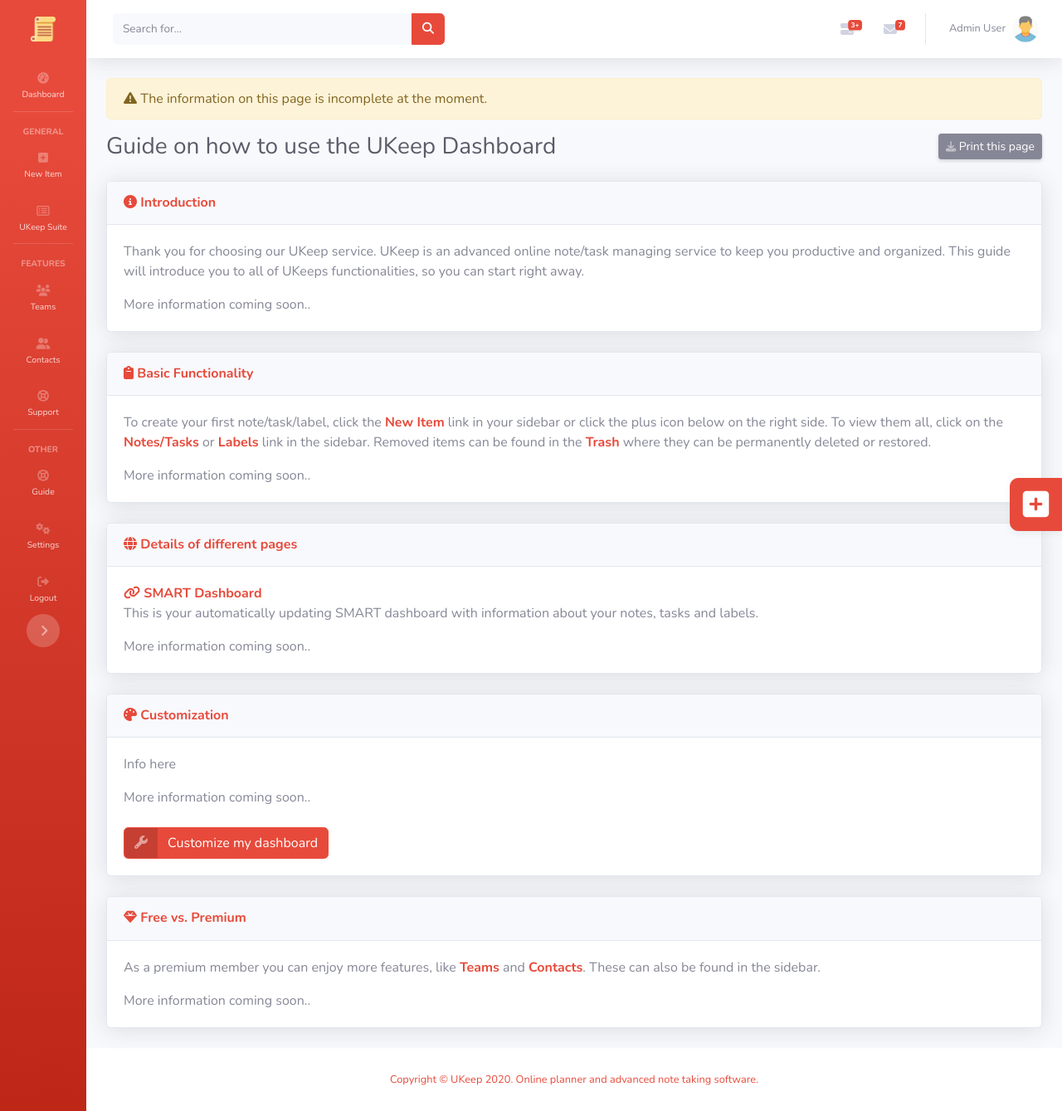
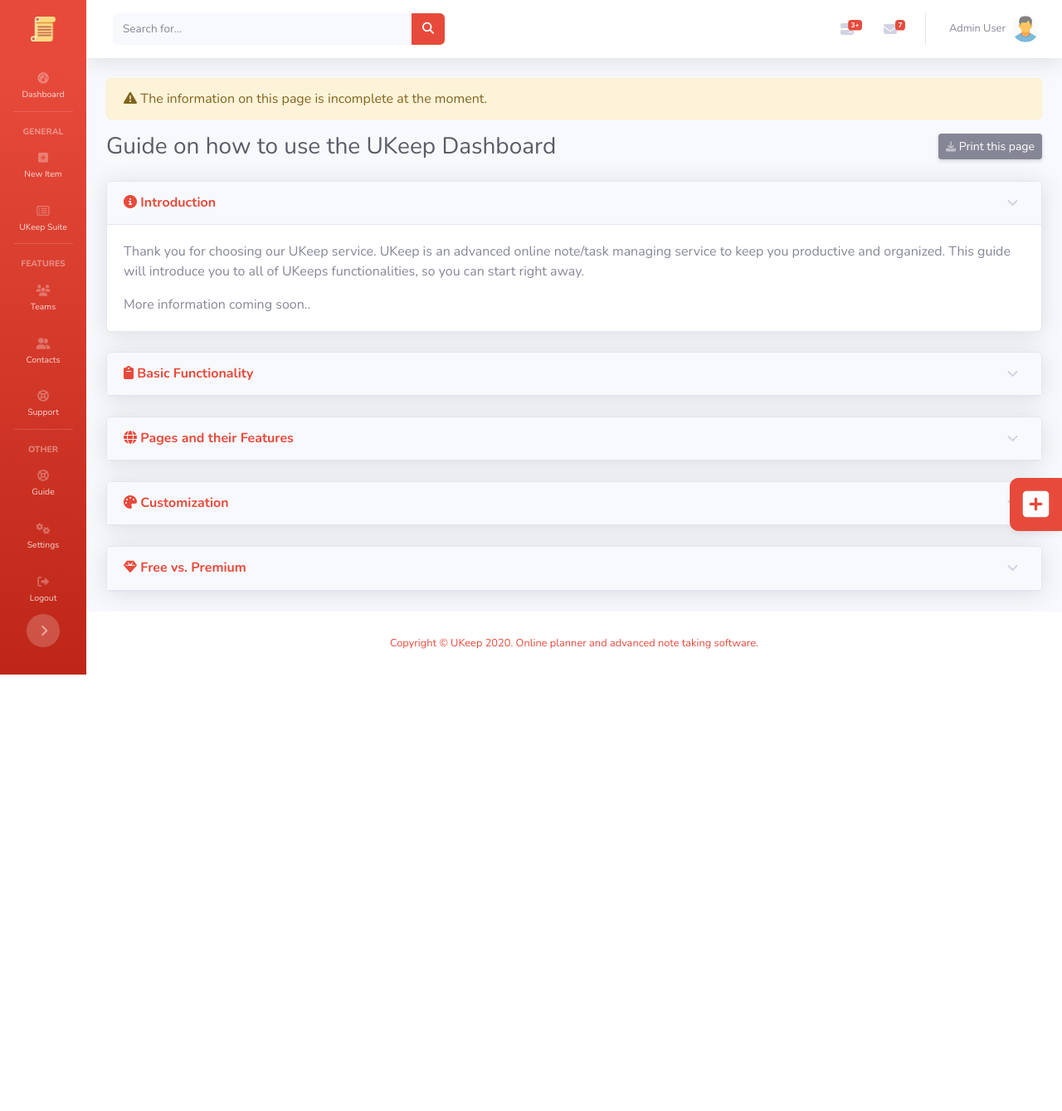
Before and after one commit to Tonemon/UKeep, a PHP site: page /dashboard/guide in a window 1280 px wide. Shown: the whole page at 83% size. After the commit the page ends 813 px from the top, so only its background shows below. Run offline with PHP 8.4, Linux system fonts and the light colour scheme; a user stored in the database is signed in; data comes from the database, SQL or seed files in the repository; some libraries are stand-ins or nearby versions.

Commit message:
Added 'collapsability' to the Guide
Cards can now be opened and some are by default closed.

```diff
--- a/website/dashboard/guide.php
+++ b/website/dashboard/guide.php
@@ -40,32 +40,37 @@ include 'essentials.php';
 
             <!-- Introduction card -->
               <div class="card shadow mb-4">
-                <div class="card-header py-3 d-flex flex-row align-items-center justify-content-between">
+                <a href="#collapseCardIntro" class="d-block card-header py-3" data-toggle="collapse" role="button" aria-expanded="true" aria-controls="collapseCardIntro">
                   <h6 class="m-0 font-weight-bold text-<?php echo $theme_color; ?>"><i class="fas fa-info-circle"></i> Introduction</h6>
-                </div>
+                </a>
+                <div class="collapse show" id="collapseCardIntro">
                   <div class="card-body">
                     <p>Thank you for choosing our UKeep service. UKeep is an advanced online note/task managing service to keep you productive and organized. This guide will introduce you to all of UKeeps functionalities, so you can start right away.</p>
                     <p class="mb-0">More information coming soon..</p>
                   </div>
                 </div>
+              </div>
 
             <!-- Basic functionality card -->
               <div class="card shadow mb-4">
-                <div class="card-header py-3 d-flex flex-row align-items-center justify-content-between">
+                <a href="#collapseCardBasic" class="d-block card-header py-3" data-toggle="collapse" role="button" aria-expanded="true" aria-controls="collapseCardBasic">
                   <h6 class="m-0 font-weight-bold text-<?php echo $theme_color; ?>"><i class="fas fa-clipboard"></i> Basic Functionality</h6>
-                </div>
+                </a>
+                <div class="collapse" id="collapseCardBasic">
                   <div class="card-body">
                     <p>To create your first note/task/label, click the <span class="font-weight-bold text-<?php echo $theme_color; ?>">New Item</span> link in your sidebar or click the plus icon below on the right side. To view them all, click on the <span class="font-weight-bold text-<?php echo $theme_color; ?>">Notes/Tasks</span> or <span class="font-weight-bold text-<?php echo $theme_color; ?>">Labels</span> link in the sidebar. Removed items can be found in the <span class="font-weight-bold text-<?php echo $theme_color; ?>">Trash</span> where they can be permanently deleted or restored.</p>
 
                     <p class="mb-0">More information coming soon..</p>
                   </div>
                 </div>
+              </div>
 
             <!-- Pages card -->
               <div class="card shadow mb-4">
-                <div class="card-header py-3 d-flex flex-row align-items-center justify-content-between">
-                  <h6 class="m-0 font-weight-bold text-<?php echo $theme_color; ?>"><i class="fas fa-globe"></i> Details of different pages</h6>
-                </div>
+                <a href="#collapseCardPages" class="d-block card-header py-3" data-toggle="collapse" role="button" aria-expanded="true" aria-controls="collapseCardPages">
+                  <h6 class="m-0 font-weight-bold text-<?php echo $theme_color; ?>"><i class="fas fa-globe"></i> Pages and their Features</h6>
+                </a>
+                <div class="collapse" id="collapseCardPages">
                   <div class="card-body">
                     <p>
                       <a href="../dashboard/">
@@ -76,12 +81,14 @@ include 'essentials.php';
                     <p class="mb-0">More information coming soon..</p>
                   </div>
                 </div>
+              </div>
 
             <!-- Customization card -->
               <div class="card shadow mb-4">
-                <div class="card-header py-3 d-flex flex-row align-items-center justify-content-between">
+                <a href="#collapseCardCustom" class="d-block card-header py-3" data-toggle="collapse" role="button" aria-expanded="true" aria-controls="collapseCardCustom">
                   <h6 class="m-0 font-weight-bold text-<?php echo $theme_color; ?>"><i class="fas fa-palette"></i> Customization</h6>
-                </div>
+                </a>
+                <div class="collapse" id="collapseCardCustom">
                   <div class="card-body">
                     <p>Info here</p>
                     <p class="mb-0">More information coming soon..</p><br>
@@ -95,16 +102,19 @@ include 'essentials.php';
                     </div>
                   </div>
                 </div>
+              </div>
 
             <!-- Free vs Premium account card -->
               <div class="card shadow mb-4">
-                <div class="card-header py-3 d-flex flex-row align-items-center justify-content-between">
+                <a href="#collapseCardFreePrem" class="d-block card-header py-3" data-toggle="collapse" role="button" aria-expanded="true" aria-controls="collapseCardFreePrem">
                   <h6 class="m-0 font-weight-bold text-<?php echo $theme_color; ?>"><i class="fas fa-gem"></i> Free vs. Premium</h6>
-                </div>
+                </a>
+                <div class="collapse" id="collapseCardFreePrem">
                   <div class="card-body">
                     <p>As a premium member you can enjoy more features, like <span class="font-weight-bold text-<?php echo $theme_color; ?>">Teams</span> and <span class="font-weight-bold text-<?php echo $theme_color; ?>">Contacts</span>. These can also be found in the sidebar.</p>
                     <p class="mb-0">More information coming soon..</p>
 
+                  </div>
                 </div>
               </div>
 
```
Lines whose indentation alone changed are shown as unchanged.
